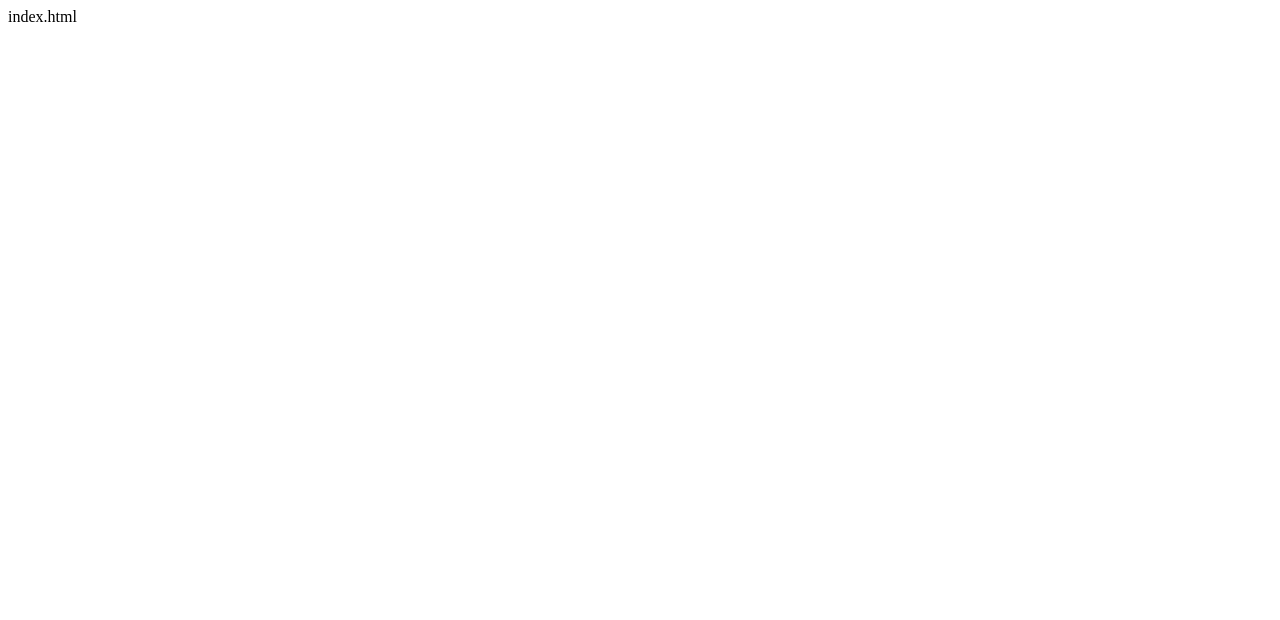
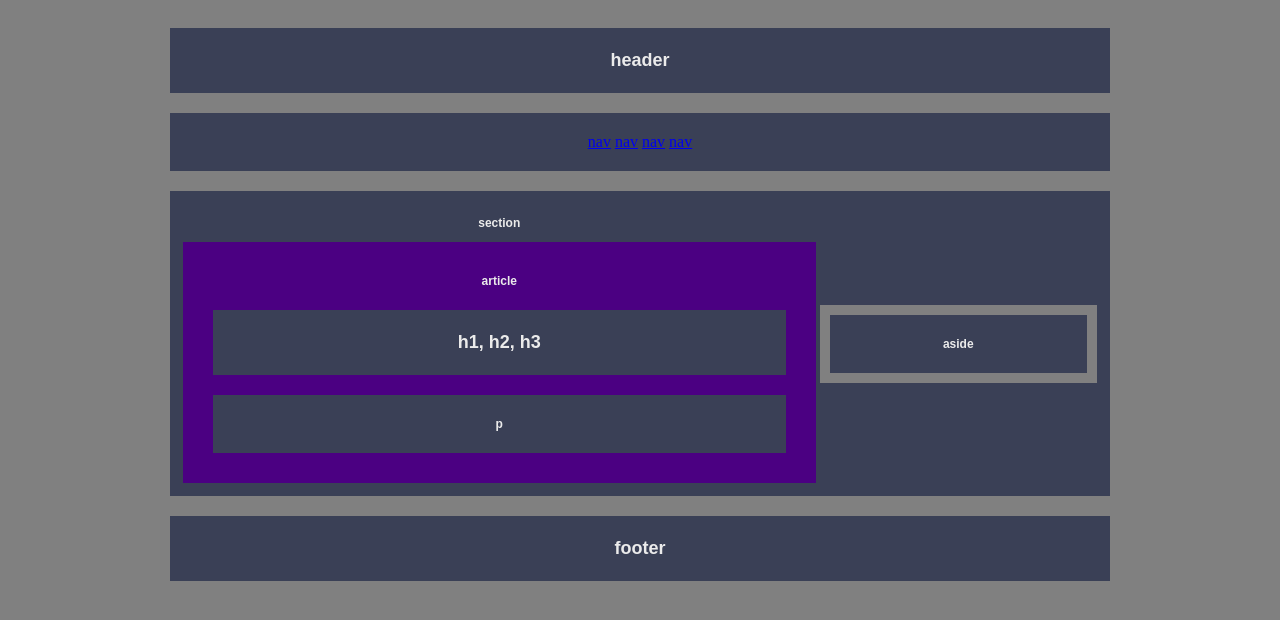
Before and after one commit to fernandobaltazarx/HW-Wireframe, a plain HTML site: page index.html in a window 1280 px wide. Drawn offline with Linux system fonts and the light colour scheme.

Commit message:
looks good

```diff
--- a/index.html
+++ b/index.html
@@ -1 +1,49 @@
-index.html
+<!DOCTYPE html>
+<html>
+<head>
+	<link rel="stylesheet" type="text/css" href="style.css">
+</head>
+<body>
+	<div id="div_body">
+		<div id="div_header">
+			<h1><center>header</center></h1>
+		</div>
+		<div id="div_nav">
+			<center>
+			<ul>
+			  <li><a href="#home">nav</a></li>
+			  <li><a href="#news">nav</a></li>
+			  <li><a href="#contact">nav</a></li>
+			  <li><a href="#about">nav</a></li>
+			</ul>
+			</center>
+		</div>
+		<div id="div_content">
+		<center>
+			<table style="width:100%">
+			  <tr>
+			    <th><p>section</p>
+			    	<div id="div_article">
+			    		<p>article</p>
+				    	<div id="div_h123">
+
+							<h1>h1, h2, h3</h1>
+				    	</div>
+				    	<div id="div_p">
+				    		<p>p</p>
+				    	</div>
+			    	</div>
+			    	</th>
+			    <th><div id="div_aside"><p>aside</p></div></th>
+			  </tr>
+			</table>
+		</center>
+		</div>
+		<div id="div_footer">
+		<center>
+			<h1>footer</h1>
+		</center>
+		</div>
+	</div>
+</body>
+</html>
--- a/style.css
+++ b/style.css
@@ -1 +1,67 @@
-style.css
+body {
+	background-color:#808080;
+	center
+}
+
+h1 {
+    color: #ebebeb;
+    font-family: 'Arial', 'Helvetica Neue', Helvetica, sans-serif;
+    font-size: 18px;
+}
+
+p {
+    color: #ebebeb;
+    font-family: 'Arial', 'Helvetica Neue', Helvetica, sans-serif;
+    font-size: 12px;
+}
+
+
+
+ul {
+    list-style-type: none;
+    margin: 0;
+    padding: 0;
+}
+
+li {
+    display: inline;
+}
+div {
+    padding:10px;
+    border:10px solid gray;
+	background-color:#3a4056;
+
+}
+#div_body {
+	width: 960px;
+    margin: auto;
+
+    padding: 10px;
+    padding-top: 0px;
+    padding-right: 0px;
+    padding-bottom: 0px;
+    padding-left: 0px;
+
+}
+#div_nav {
+
+	padding-top: 20px;
+    padding-right: 20px;
+    padding-bottom: 20px;
+    padding-left: 20px;
+}
+#div_article {
+	background-color:#4B0082   !important;
+	border-style: solid;
+	border-color: #4B0082   !important;
+}
+#div_h123 {
+    border-style: solid;
+	border-color: #4B0082   !important;
+}
+#div_p {
+    border-style: solid;
+	border-color: #4B0082   !important;
+
+
+}
```
